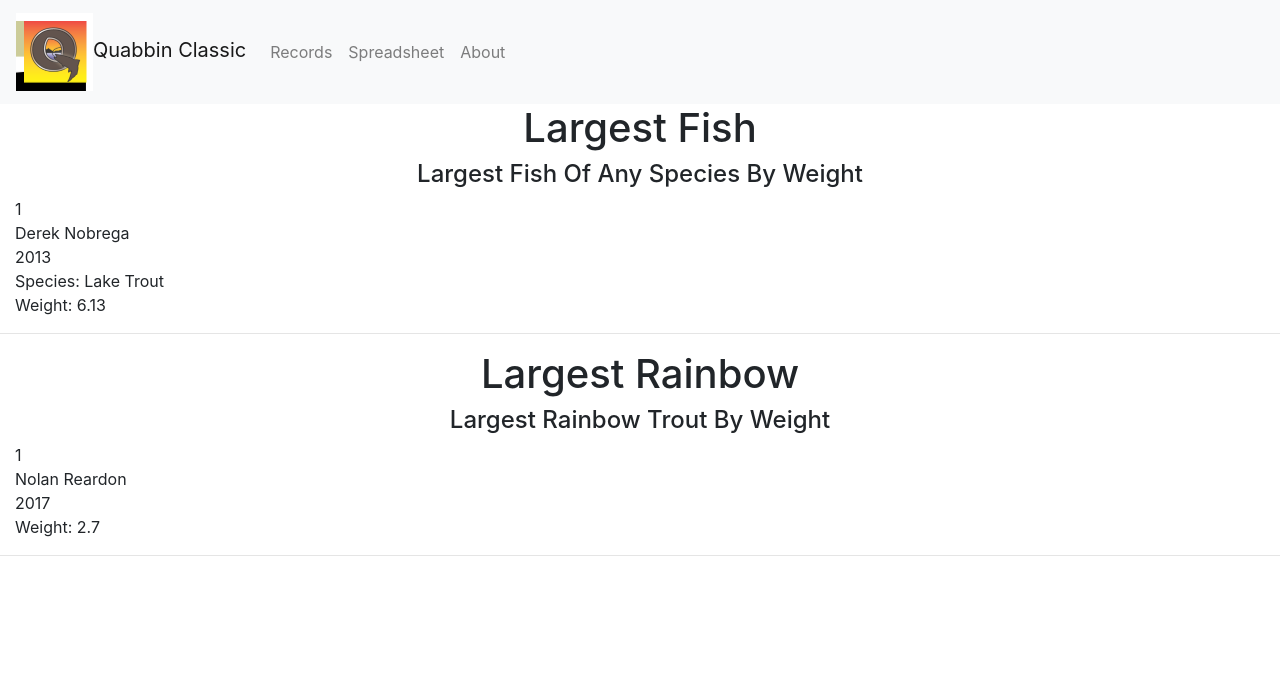
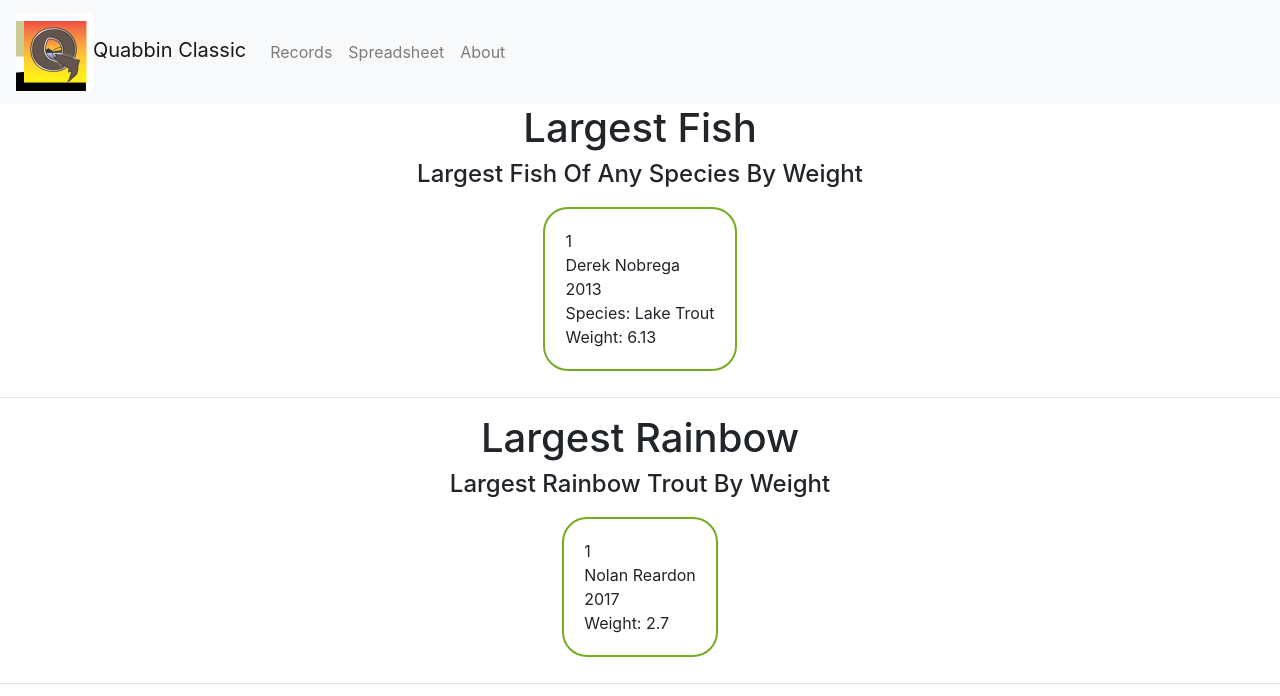
Before and after one commit to KevinGage/Quabbin, a React (Create React App) app in the folder website/: page / in a window 1280 px wide. Shown: the top 696 px of the page. Built offline with nearby package versions, Linux system fonts and the light colour scheme.

Commit message:
started styling records page

```diff
--- a/website/src/components/Record/Record.js
+++ b/website/src/components/Record/Record.js
@@ -11,7 +11,7 @@ function Record({title, description, winners}) {
       <div className="d-flex justify-content-center">
         <h4>{description}</h4>
       </div>
-      <div className="d-flex flex-wrap">
+      <div className="d-flex flex-wrap justify-content-center">
         {winners.map((w, i) => {
           return <Winner key={i} place={w.place} name={w.name} year={w.year} info={w.info}/>
         })}
--- a/website/src/components/Winner/Winner.js
+++ b/website/src/components/Winner/Winner.js
@@ -1,8 +1,9 @@
 import React from 'react';
+import styles from './Winner.module.css';
 
 function Winner({place, name, year, info}) {
   return (
-    <div>
+    <div className={styles.winner}>
       {place}<br />
       {name}<br />
       {year}<br />
--- /dev/null
+++ b/website/src/components/Winner/Winner.module.css
@@ -0,0 +1,6 @@
+.winner {
+  border-radius: 25px;
+  border: 2px solid #73AD21;
+  padding: 20px;
+  margin: 10px 75px 10px 75px;
+}
```
